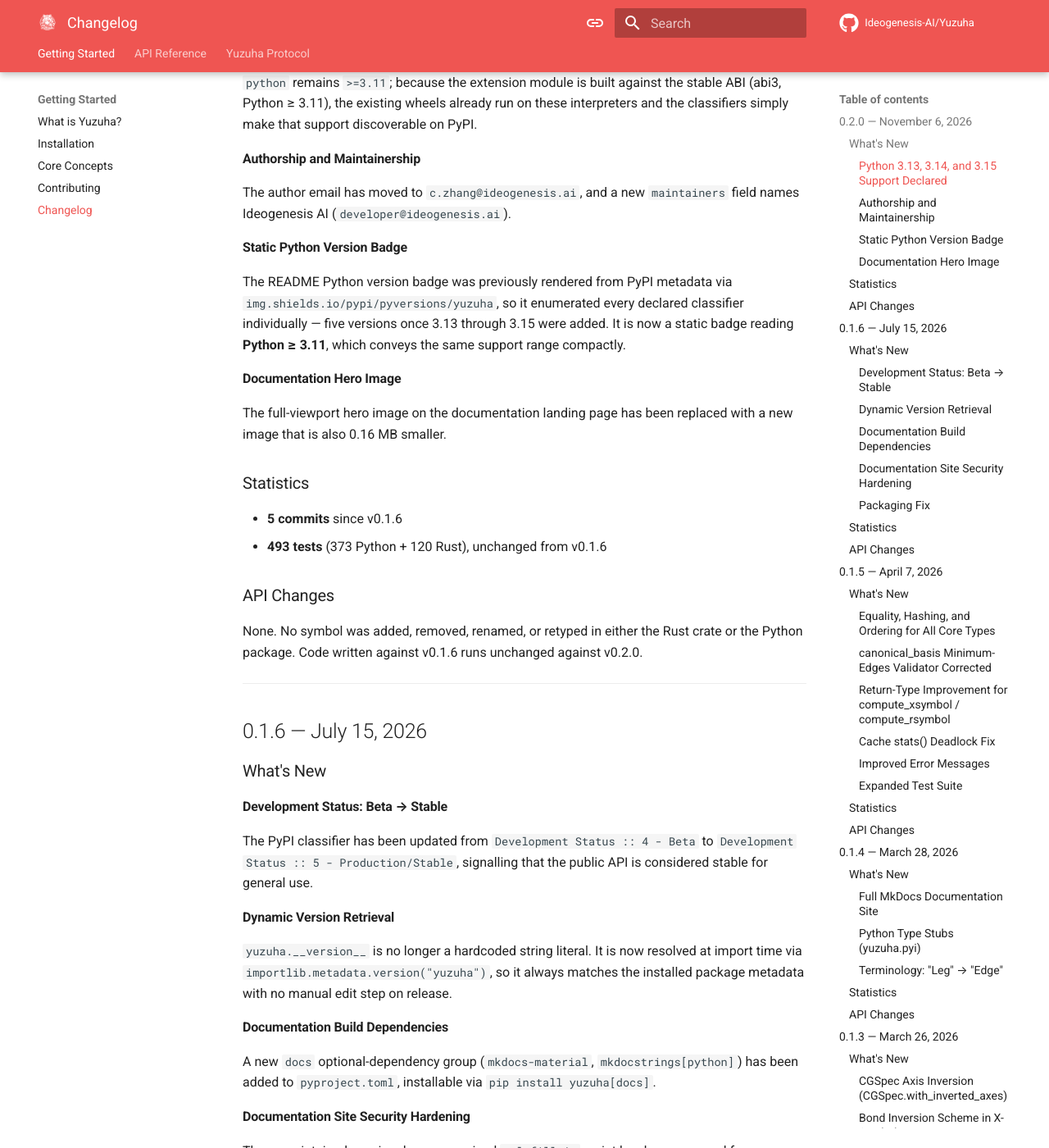
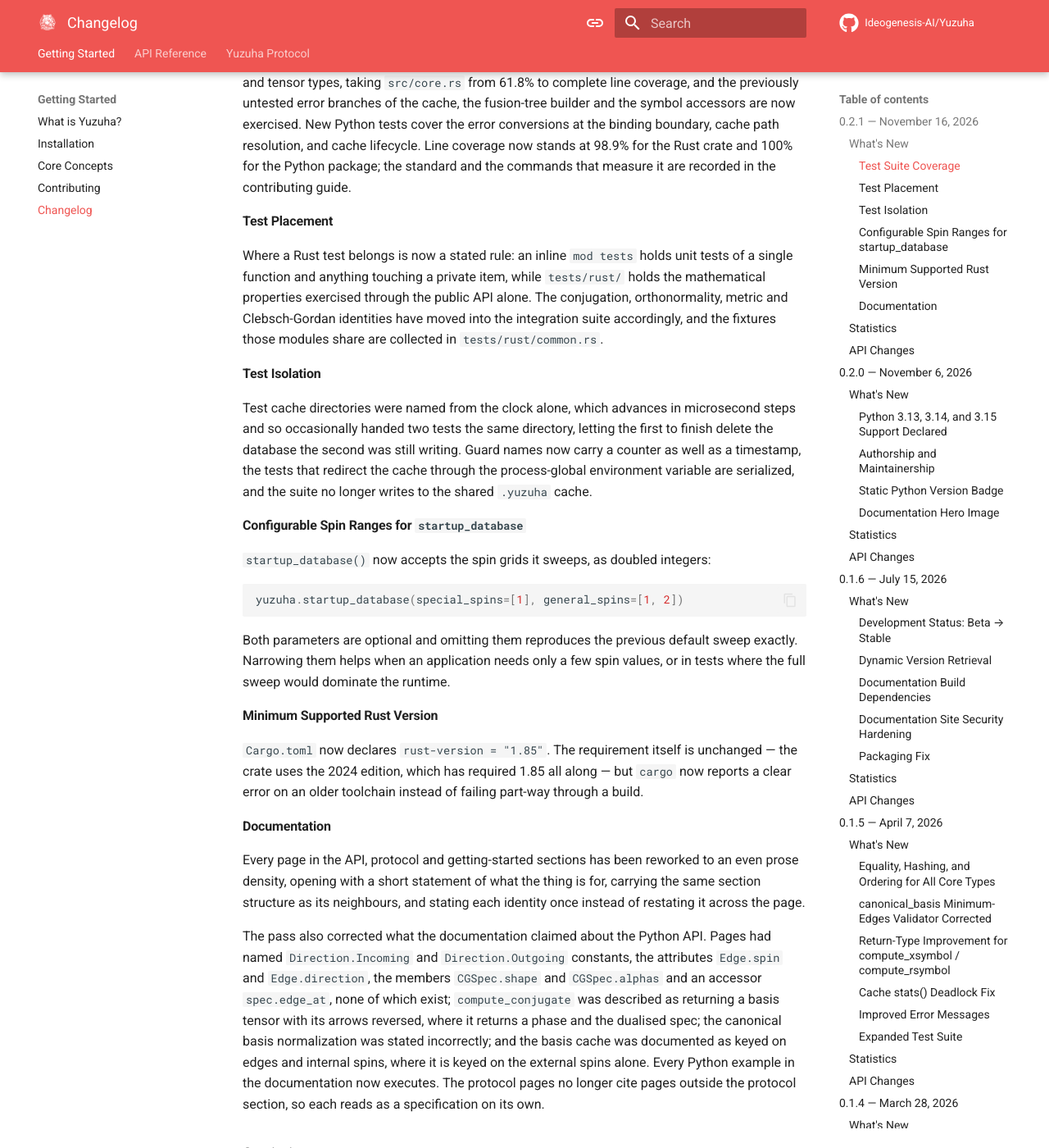
Before and after one commit to Ideogenesis-AI/Yuzuha, an MkDocs documentation site: the page built from docs/getting-started/changelog.md, in a window 1280 px wide and 1400 px high, scrolled down 296 px. Shown: the whole window at 82% size. Built offline with MkDocs 1.6.1 and Material for MkDocs 9.7.7, drawn with Linux system fonts in a browser that asks for light colours; comment, search, counter and statistics services are not loaded; some of the changed text lies outside the part shown.

Commit message:
Update changelog for version 0.2.1, a release of test coverage and documentation work
Documented the growth of the suites from 493 tests to 630 and the coverage they now
reach, the rule that settles where each Rust test belongs, the removal of a race in which
two test cache guards could claim one directory, the spin grids that startup_database now
accepts, and the declaration of Rust 1.85 as the minimum compiler. Recorded the
documentation pass in the same entry, including the attributes and return values it
corrected, and noted the one API change: startup_database gained two optional parameters
whose defaults reproduce the previous sweep, so code written against v0.2.0 runs unchanged.

````diff
--- a/docs/getting-started/changelog.md
+++ b/docs/getting-started/changelog.md
@@ -1,4 +1,87 @@
 # Changelog
+
+## 0.2.1 — November 16, 2026
+
+### What's New
+
+#### Test Suite Coverage
+
+The suites have grown from 493 tests to 630. New inline tests cover the core spin, edge,
+spec and tensor types, taking `src/core.rs` from 61.8% to complete line coverage, and the
+previously untested error branches of the cache, the fusion-tree builder and the symbol
+accessors are now exercised. New Python tests cover the error conversions at the binding
+boundary, cache path resolution, and cache lifecycle. Line coverage now stands at 98.9%
+for the Rust crate and 100% for the Python package; the standard and the commands that
+measure it are recorded in the contributing guide.
+
+#### Test Placement
+
+Where a Rust test belongs is now a stated rule: an inline `mod tests` holds unit tests of
+a single function and anything touching a private item, while `tests/rust/` holds the
+mathematical properties exercised through the public API alone. The conjugation,
+orthonormality, metric and Clebsch-Gordan identities have moved into the integration suite
+accordingly, and the fixtures those modules share are collected in `tests/rust/common.rs`.
+
+#### Test Isolation
+
+Test cache directories were named from the clock alone, which advances in microsecond
+steps and so occasionally handed two tests the same directory, letting the first to finish
+delete the database the second was still writing. Guard names now carry a counter as well
+as a timestamp, the tests that redirect the cache through the process-global environment
+variable are serialized, and the suite no longer writes to the shared `.yuzuha` cache.
+
+#### Configurable Spin Ranges for `startup_database`
+
+`startup_database()` now accepts the spin grids it sweeps, as doubled integers:
+
+```python
+yuzuha.startup_database(special_spins=[1], general_spins=[1, 2])
+```
+
+Both parameters are optional and omitting them reproduces the previous default sweep
+exactly. Narrowing them helps when an application needs only a few spin values, or in
+tests where the full sweep would dominate the runtime.
+
+#### Minimum Supported Rust Version
+
+`Cargo.toml` now declares `rust-version = "1.85"`. The requirement itself is unchanged —
+the crate uses the 2024 edition, which has required 1.85 all along — but `cargo` now
+reports a clear error on an older toolchain instead of failing part-way through a build.
+
+#### Documentation
+
+Every page in the API, protocol and getting-started sections has been reworked to an even
+prose density, opening with a short statement of what the thing is for, carrying the same
+section structure as its neighbours, and stating each identity once instead of restating
+it across the page.
+
+The pass also corrected what the documentation claimed about the Python API. Pages had
+named `Direction.Incoming` and `Direction.Outgoing` constants, the attributes `Edge.spin`
+and `Edge.direction`, the members `CGSpec.shape` and `CGSpec.alphas` and an accessor
+`spec.edge_at`, none of which exist; `compute_conjugate` was described as returning a
+basis tensor with its arrows reversed, where it returns a phase and the dualised spec; the
+canonical basis normalization was stated incorrectly; and the basis cache was documented
+as keyed on edges and internal spins, where it is keyed on the external spins alone. Every
+Python example in the documentation now executes. The protocol pages no longer cite pages
+outside the protocol section, so each reads as a specification on its own.
+
+### Statistics
+
+- **38 commits** since v0.2.0
+- **630 tests** (415 Python + 215 Rust), up from 493 (373 Python + 120 Rust)
+- **Line coverage** 98.9% Rust crate, 100% Python package
+
+### API Changes
+
+No breaking changes.
+
+| Symbol | Kind | Change |
+|--------|------|--------|
+| `yuzuha.startup_database` | function | gained optional `special_spins` and `general_spins` parameters, defaulting to the previous sweep |
+
+The `coverage` package has been added to the `dev` optional-dependency group.
+
+---
 
 ## 0.2.0 — November 6, 2026
 
````
